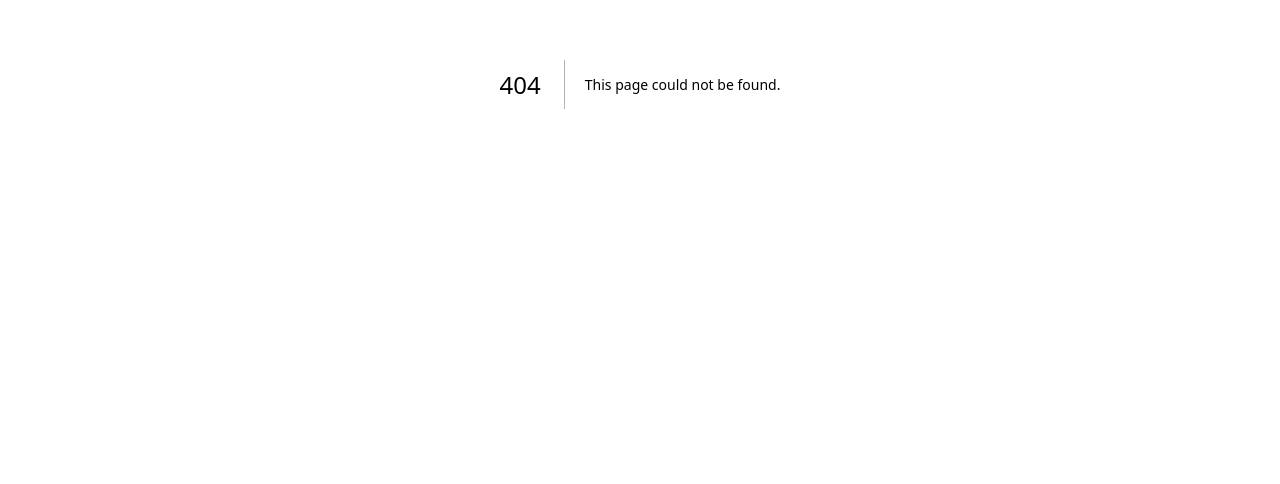
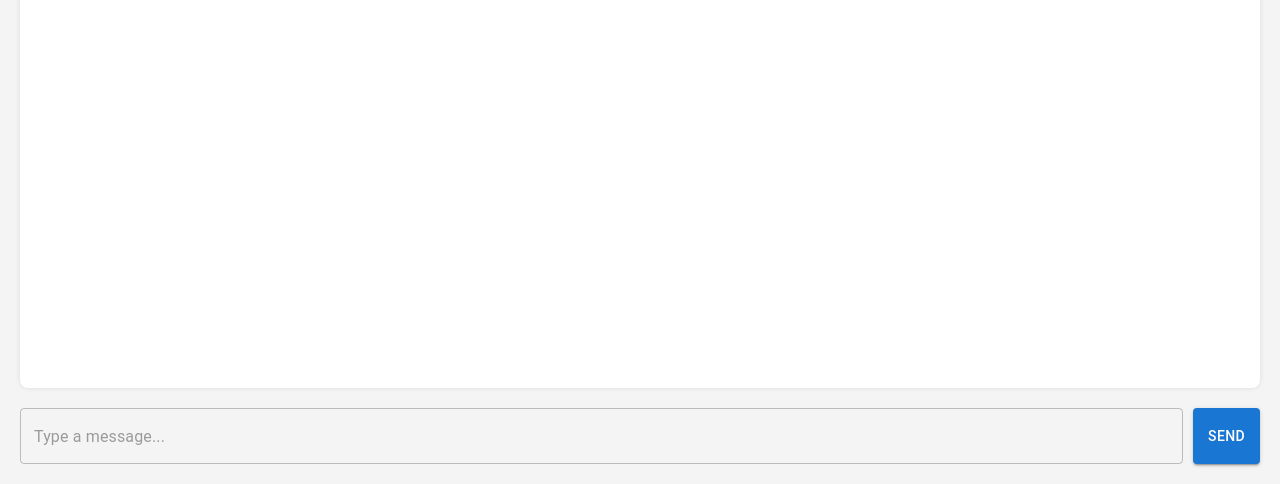
Before and after one commit to ariel-rahmane/canva-hackathon-2024, a Next.js app in the folder client/: page /chat in a window 1280 px wide. Before the commit this address had no page. Shown: the part 316-800 px from the top of the page. Built offline with nearby package versions, Linux system fonts and the light colour scheme.

Commit message:
feat: add chat interface

```diff
--- /dev/null
+++ b/client/src/app/chat/page.tsx
@@ -0,0 +1,5 @@
+import { ChatInterface } from "@/pageComponents/ChatInterface";
+
+const ChatPage = () => <ChatInterface />;
+
+export default ChatPage;
--- /dev/null
+++ b/client/src/pageComponents/ChatInterface/ChatInterface.tsx
@@ -0,0 +1,77 @@
+"use client";
+
+import React, { useState } from "react";
+import styles from "@/styles/ChatInterface.module.scss";
+import TextField from "@mui/material/TextField";
+import Button from "@mui/material/Button";
+import { CircularProgress } from "@mui/material";
+
+interface ChatMessage {
+  role: "user" | "assistant";
+  content: string;
+}
+
+export function ChatInterface() {
+  const [messages, setMessages] = useState<ChatMessage[]>([]);
+  const [input, setInput] = useState("");
+  const [loading, setLoading] = useState(false);
+
+  const handleSend = async () => {
+    if (!input.trim()) return;
+
+    const newMessages = [
+      ...messages,
+      { role: "user", content: input } as ChatMessage
+    ];
+    setMessages(newMessages);
+    setInput("");
+    setLoading(true);
+
+    const response = await fetch("/api/chat", {
+      method: "POST",
+      headers: { "Content-Type": "application/json" },
+      body: JSON.stringify({ message: input })
+    });
+    const data = await response.json();
+
+    setMessages([...newMessages, { role: "assistant", content: data.message }]);
+    setLoading(false);
+  };
+
+  return (
+    <div className={styles.chatContainer}>
+      <div className={styles.messagesContainer}>
+        {messages.map((msg, index) => (
+          <div
+            key={index}
+            className={
+              msg.role === "user" ? styles.userMessage : styles.assistantMessage
+            }
+          >
+            {msg.content}
+          </div>
+        ))}
+        {loading && (
+          <CircularProgress size={24} className={styles.loadingSpinner} />
+        )}
+      </div>
+      <div className={styles.inputContainer}>
+        <TextField
+          variant="outlined"
+          fullWidth
+          value={input}
+          onChange={(e) => setInput(e.target.value)}
+          placeholder="Type a message..."
+        />
+        <Button
+          variant="contained"
+          color="primary"
+          onClick={handleSend}
+          disabled={loading}
+        >
+          Send
+        </Button>
+      </div>
+    </div>
+  );
+}
--- /dev/null
+++ b/client/src/pageComponents/ChatInterface/index.ts
@@ -0,0 +1 @@
+export { ChatInterface } from "./ChatInterface";
--- /dev/null
+++ b/client/src/styles/ChatInterface.module.scss
@@ -0,0 +1,45 @@
+.chatContainer {
+  display: flex;
+  flex-direction: column;
+  height: 100vh;
+  padding: 20px;
+  background-color: #f4f4f4;
+}
+
+.messagesContainer {
+  flex-grow: 1;
+  overflow-y: auto;
+  padding: 10px;
+  margin-bottom: 20px;
+  border-radius: 8px;
+  background-color: #ffffff;
+  box-shadow: 0px 0px 5px rgba(0, 0, 0, 0.1);
+}
+
+.userMessage {
+  background-color: #e1f5fe;
+  padding: 10px;
+  border-radius: 8px;
+  margin: 5px 0;
+  align-self: flex-end;
+  max-width: 60%;
+}
+
+.assistantMessage {
+  background-color: #eeeeee;
+  padding: 10px;
+  border-radius: 8px;
+  margin: 5px 0;
+  align-self: flex-start;
+  max-width: 60%;
+}
+
+.inputContainer {
+  display: flex;
+  gap: 10px;
+}
+
+.loadingSpinner {
+  display: block;
+  margin: 0 auto;
+}
```
Also changed, not shown: client/package.json (+9 -3 lines), 2 other files (tests, documents, lock files or other folders).
